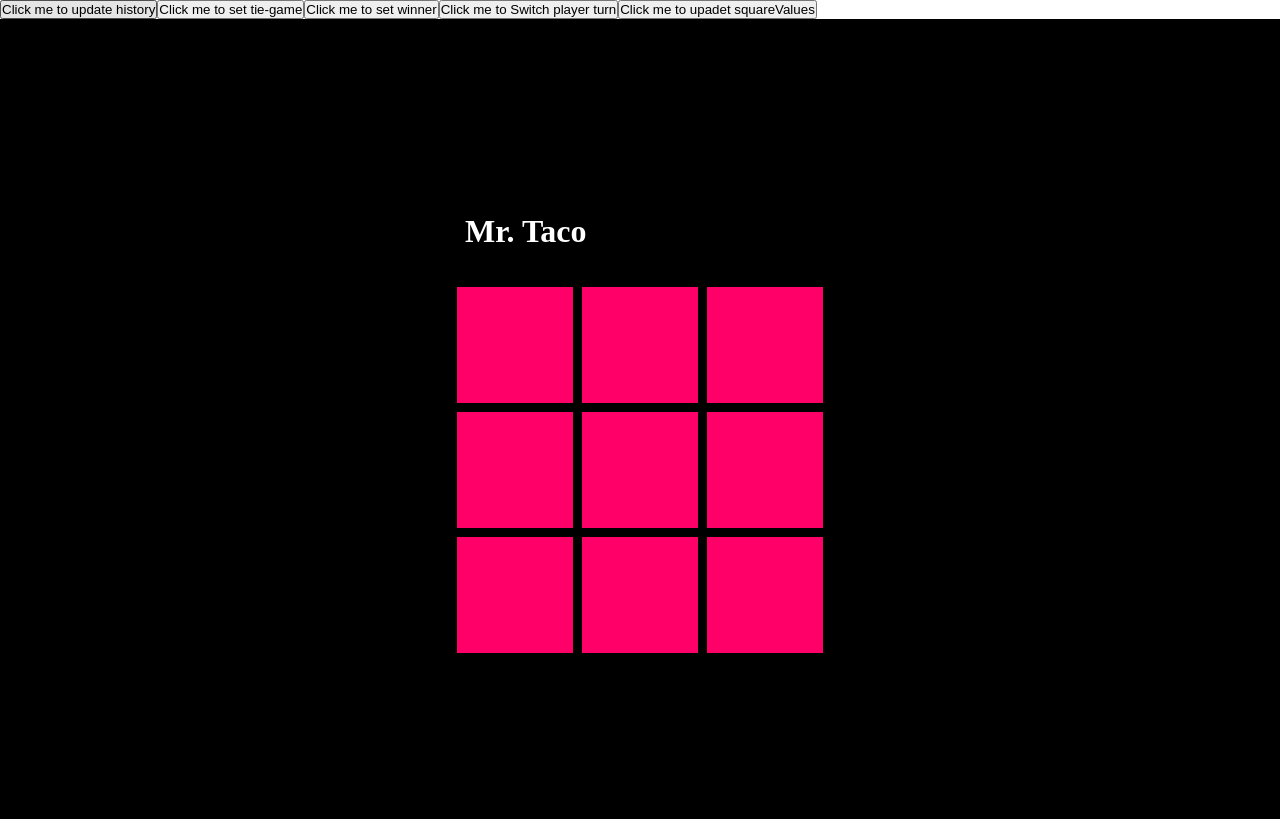
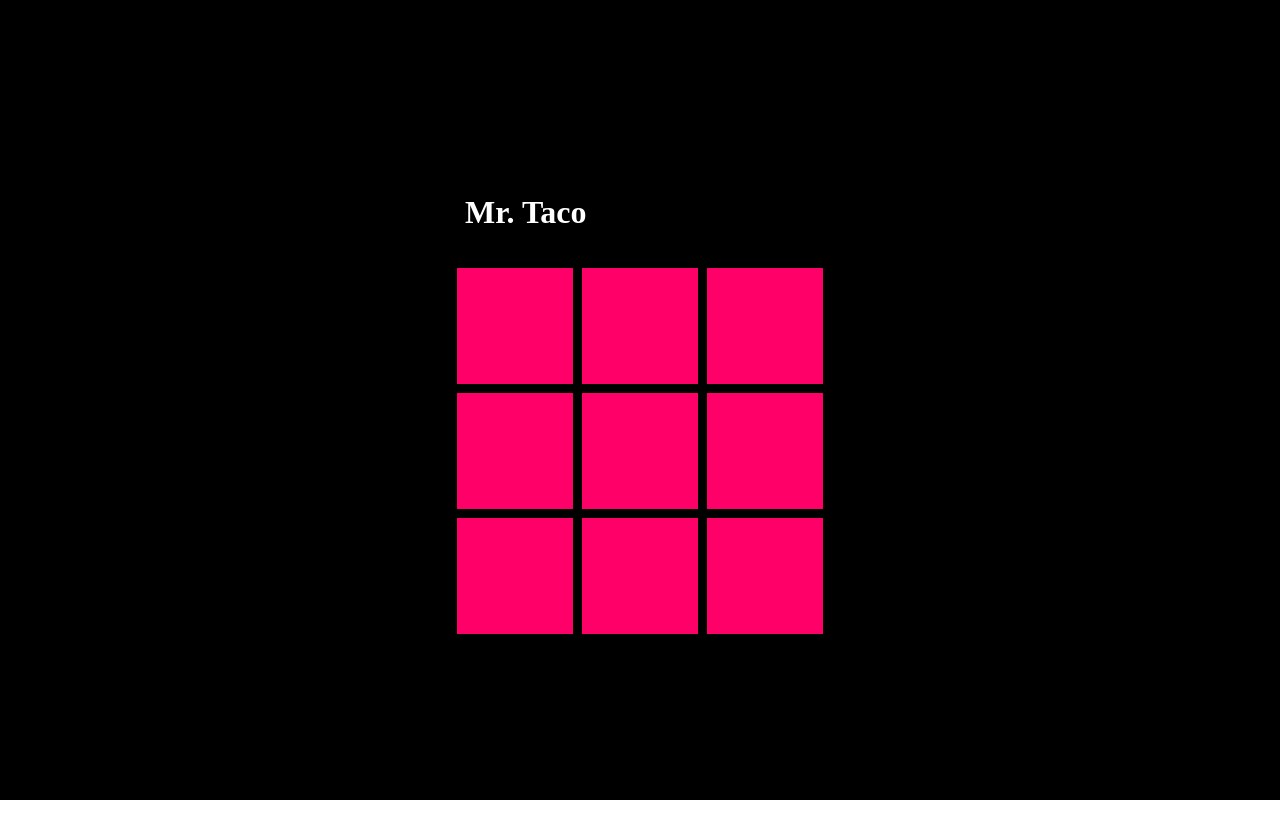
Before and after one commit to PacoNavarrete/tic-tac-toe-animated, a React (Vite) app: page / in a window 1280 px wide. Built offline with nearby package versions, Linux system fonts and the light colour scheme.

Commit message:
Refactoring: Creating context for the reducer, context: 90%, reducer 80%

```diff
--- a/src/App.jsx
+++ b/src/App.jsx
@@ -1,70 +1,26 @@
-import { useEffect, useReducer, useState } from 'react';
+import { useEffect, useReducer } from 'react';
+import AOS from 'aos';
 import Board from './components/Board';
-import AOS from 'aos';
+import BoardContext from './helpers/boardContex';
+import gameReducer from './store/gameReducer';
+import { initialState } from './store/initialState';
+import { actionHandlers } from './store/actionHandlers';
+
 import 'aos/dist/aos.css';
-import BoardContext from './helpers/boardContex';
-import reducer from './store/reducer';
-import { initialState } from './store/initialState';
-import { actionsType } from './store/actions';
 
 function App() {
-  const [historyIndex, setHistoryIndex] = useState(0);
-  const [state, dispatch] = useReducer(reducer, initialState);
+  const [gameState, gameDispatch] = useReducer(gameReducer, initialState);
   useEffect(() => {
     AOS.init();
   }, []);
 
-  function handleUpdateSquareValues(data) {
-    dispatch({
-      type: actionsType.updateSquareValues,
-      nextSquares: data,
-    });
-  }
-
   return (
     <>
-      <button
-        onClick={() => {
-          dispatch({
-            type: actionsType.updateHistory,
-            historyIndex: historyIndex,
-            nextSquares: ['h', 'o', 'l', 'a'],
-          });
-          setHistoryIndex(historyIndex + 1);
-        }}
+      <BoardContext.Provider
+        value={{ actionHandlers, gameState, gameDispatch }}
       >
-        Click me to update history
-      </button>
-      <button
-        onClick={() => {
-          dispatch({
-            type: actionsType.setTie,
-          });
-        }}
-      >
-        Click me to set tie-game
-      </button>
-      <button
-        onClick={() => {
-          dispatch({
-            type: actionsType.setWinner,
-            newWinner: 'Yes the string the of winner her',
-          });
-        }}
-      >
-        Click me to set winner
-      </button>
-      <button
-        onClick={() => {
-          dispatch({
-            type: actionsType.switchTurn,
-          });
-        }}
-      >
-        Click me to Switch player turn
-      </button>
-      <button onClick={() => {}}>Click me to upadet squareValues</button>
-      <Board />
+        <Board />
+      </BoardContext.Provider>
     </>
   );
 }
--- a/src/components/Board.jsx
+++ b/src/components/Board.jsx
@@ -1,4 +1,4 @@
-import { useState } from 'react';
+import { useState, useContext } from 'react';
 import { BoardRow } from '../stitches_styles/BoardRow';
 import { Square } from './square';
 import { WinnerMessage } from '../stitches_styles/WinnerMessage';
@@ -14,32 +14,47 @@ import {
   TurnText,
   WinnerText,
 } from '../stitches_styles/Text';
-
-let indexId = 1;
+import BoardContext from '../helpers/boardContex';
+import { actionTypes } from '../store/actionTypes';
+import { actionHandlers } from '../store/actionHandlers';
+import calculateWinner from '../helpers/calculateWinner';
 
 export default function Board() {
-  const [squareValues, setSquareValues] = useState(Array(9).fill(null));
-  const [isXTurn, setIsXTurn] = useState(true);
-  const [winner, setWinner] = useState(false);
-  const [tie, setTie] = useState(null);
-  const [history, setHistory] = useState([
-    { indexId: 0, data: Array(9).fill(null), isTurOf: 'starting point' },
-  ]);
+  const { gameState, gameDispatch } = useContext(BoardContext);
   const [itemClicked, setItemClicked] = useState(null);
 
+  console.log(gameState);
+
+  function handleSquareClick(i) {
+    const nextSquares = gameState.squareValues.slice();
+    if (
+      nextSquares[i] === null &&
+      gameState.winner === false &&
+      gameState.tie == false
+    ) {
+      const tiTacMark = gameState.isXTurn
+        ? '/icons/taco.svg'
+        : '/icons/burger.svg';
+      nextSquares[i] = tiTacMark;
+      gameDispatch(actionHandlers.handleUpdateSquareValues(nextSquares));
+      gameDispatch(actionHandlers.handleUpdateHistory(nextSquares));
+      calculateWinner(nextSquares, setWinner, setTie);
+      gameDispatch(actionHandlers.handleSwitchPlayer());
+    }
+  }
+
   function handleNavigateHistory(data, id) {
-    setSquareValues(data);
+    gameDispatch(actionHandlers.handleUpdateSquareValues(data));
     setItemClicked(id);
   }
 
   return (
     <GameBox>
-      {winner || tie ? (
+      {gameState.winner || gameState.tie ? (
         <AsideBox data-aos="fade-right">
-          {/* TODO: REMOVE NOT NEEDED STRUCTURES FROM HISTORY STATE */}
           <MedTitle>Historial</MedTitle>
           <br />
-          {history.map((item) => {
+          {gameState.history.map((item) => {
             return (
               <AsideItem
                 key={item.indexId}
@@ -56,37 +71,37 @@ export default function Board() {
         </AsideBox>
       ) : null}
       <BoardWrapper>
-        {winner ? (
+        {gameState.winner ? (
           <WinnerMessage>
             <WinnerText>!Ganador!</WinnerText>
-            <img src={winner} width="50px" />
+            <img src={gameState.winner} width="50px" />
           </WinnerMessage>
-        ) : !tie ? (
+        ) : !gameState.tie ? (
           <TurnMessage>
-            {isXTurn ? (
+            {gameState.isXTurn ? (
               <TurnText> Mr. Taco</TurnText>
             ) : (
               <TurnText> Ms. Hamburguesa</TurnText>
             )}
           </TurnMessage>
         ) : null}
-        {tie && !winner ? <TieText>Empate</TieText> : null}
+        {gameState.tie && !gameState.winner ? <TieText>Empate</TieText> : null}
         <div>
           <BoardRow>
             <Square
-              value={squareValues[0]}
+              value={gameState.squareValues[0]}
               onSquareClick={() => {
                 handleSquareClick(0);
               }}
             />
             <Square
-              value={squareValues[1]}
+              value={gameState.squareValues[1]}
               onSquareClick={() => {
                 handleSquareClick(1);
               }}
             />
             <Square
-              value={squareValues[2]}
+              value={gameState.squareValues[2]}
               onSquareClick={() => {
                 handleSquareClick(2);
               }}
@@ -94,19 +109,19 @@ export default function Board() {
           </BoardRow>
           <BoardRow>
             <Square
-              value={squareValues[3]}
+              value={gameState.squareValues[3]}
               onSquareClick={() => {
                 handleSquareClick(3);
               }}
             />
             <Square
-              value={squareValues[4]}
+              value={gameState.squareValues[4]}
               onSquareClick={() => {
                 handleSquareClick(4);
               }}
             />
             <Square
-              value={squareValues[5]}
+              value={gameState.squareValues[5]}
               onSquareClick={() => {
                 handleSquareClick(5);
               }}
@@ -114,19 +129,19 @@ export default function Board() {
           </BoardRow>
           <BoardRow>
             <Square
-              value={squareValues[6]}
+              value={gameState.squareValues[6]}
               onSquareClick={() => {
                 handleSquareClick(6);
               }}
             />
             <Square
-              value={squareValues[7]}
+              value={gameState.squareValues[7]}
               onSquareClick={() => {
                 handleSquareClick(7);
               }}
             />
             <Square
-              value={squareValues[8]}
+              value={gameState.squareValues[8]}
               onSquareClick={() => {
                 handleSquareClick(8);
               }}
--- /dev/null
+++ b/src/store/actionHandlers.js
@@ -0,0 +1,32 @@
+import { actionTypes } from './actionTypes';
+
+export const actionHandlers = {
+  handleUpdateSquareValues(payload) {
+    return {
+      type: actionTypes.updateSquareValues,
+      payload,
+    };
+  },
+  handleSwitchPlayer() {
+    return {
+      type: actionTypes.switchTurn,
+    };
+  },
+  handleSetWinner(payload) {
+    return {
+      type: actionTypes.setWinner,
+      newWinner: payload,
+    };
+  },
+  handleSetTieGame() {
+    return {
+      type: actionTypes.setTie,
+    };
+  },
+  handleUpdateHistory(payload) {
+    return {
+      type: actionTypes.updateHistory,
+      payload,
+    };
+  },
+};
--- a/src/store/actions.js
+++ b/src/store/actionTypes.js
@@ -1,4 +1,4 @@
-export const actionsType = {
+export const actionTypes = {
   updateSquareValues: '[UPADE_SQUARE_VALUES]',
   switchTurn: '[SWITCH_PLAYER_TURN]',
   setWinner: '[SET_WINNER]',
--- a/src/store/reducer.js
+++ b/src/store/gameReducer.js
@@ -1,39 +1,39 @@
-import { actionsType } from './actions';
+import { actionTypes } from './actionTypes';
 
-export default function reducer(state, action) {
+export default function gameReducer(state, action) {
   switch (action.type) {
-    case actionsType.updateSquareValues: {
+    case actionTypes.updateSquareValues: {
       return {
         ...state,
-        squareValues: action.nextSquares,
+        squareValues: action.payload,
       };
     }
-    case actionsType.switchTurn: {
+    case actionTypes.switchTurn: {
       return {
         ...state,
         isXTurn: !state.isXTurn,
       };
     }
-    case actionsType.setWinner: {
+    case actionTypes.setWinner: {
       return {
         ...state,
         winner: action.newWinner,
       };
     }
-    case actionsType.setTie: {
+    case actionTypes.setTie: {
       return {
         ...state,
         tie: !state.tie,
       };
     }
-    case actionsType.updateHistory: {
+    case actionTypes.updateHistory: {
       return {
         ...state,
         history: [
           ...state.history,
           {
-            indexId: action.historyIndex + 1,
-            historyData: action.nextSquares,
+            indexId: state.history.length - 1 + 1,
+            historyData: action.payload,
           },
         ],
       };
```
